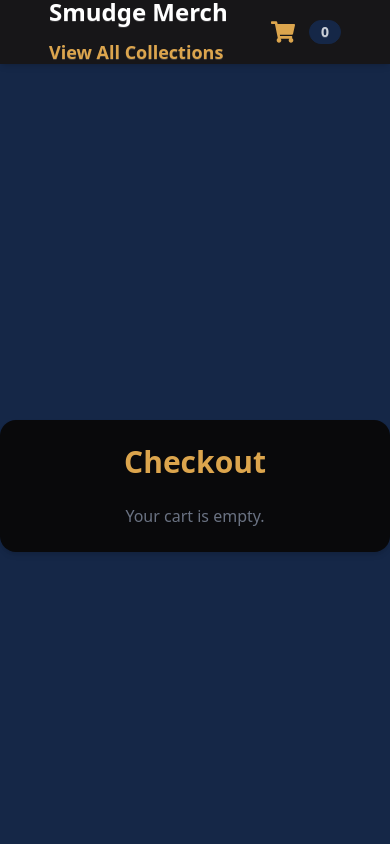
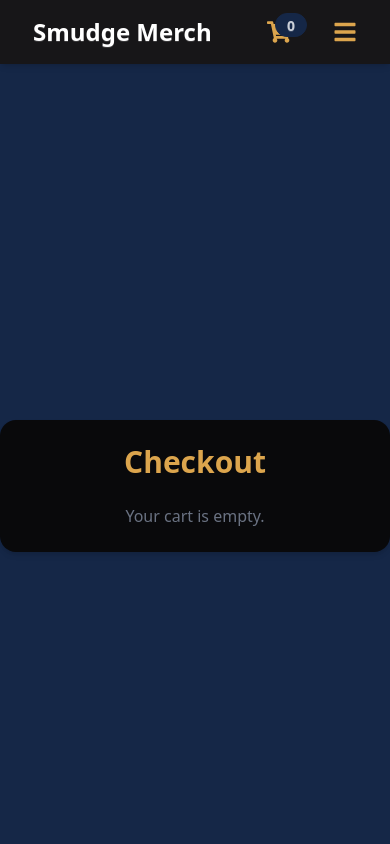
Before and after one commit to songexile/storefront_test, a React (Vite) app: page /cart in a window 390 px wide. Shown: the top 844 px of the page. Built offline with nearby package versions, Linux system fonts and the light colour scheme.

Commit message:
Fixed issue with navbar

```diff
--- a/src/components/Nav/Nav.tsx
+++ b/src/components/Nav/Nav.tsx
@@ -1,33 +1,56 @@
-import React, { useContext } from "react";
+import React, { useContext, useState } from "react";
 import { title } from "../../settings/config";
-import { FaShoppingCart } from "react-icons/fa";
+import { FaShoppingCart, FaBars } from "react-icons/fa";
 import { CartContext } from "../../context/cart";
 import { Link } from "react-router-dom";
 
 function Nav() {
   const { cartItems } = useContext(CartContext);
   const cartQuantity = cartItems.reduce((total, item) => total + item.quantity, 0);
+  const [isMenuOpen, setIsMenuOpen] = useState(false);
 
   return (
-    <nav className="navbar bg-base-200 fixed top-0 z-50 w-full h-16 px-8 shadow-md">
-      {/* Logo and Collections Link */}
-      <div className="flex-1">
+    <>
+      <nav className="navbar bg-base-200 fixed top-0 z-50 w-full h-16 px-4 md:px-8 shadow-md">
+        <div className="flex items-center justify-between w-full">
+          {/* Logo */}
           <Link to="/" className="btn btn-ghost text-2xl font-bold text-primary">
             {title}
           </Link>
+
+          {/* Hamburger and Cart for Mobile */}
+          <div className="flex items-center md:hidden">
+            <Link to="/cart" className="btn btn-ghost relative">
+              <FaShoppingCart className="text-2xl" />
+              <span className="badge badge-secondary absolute top-0 right-0">{cartQuantity}</span>
+            </Link>
+            <button onClick={() => setIsMenuOpen(!isMenuOpen)} className="btn btn-ghost ml-2">
+              <FaBars className="text-2xl" />
+            </button>
+          </div>
+
+          {/* Menu for Desktop */}
+          <div className="hidden md:flex items-center space-x-4">
             <Link to="/products" className="btn btn-ghost text-lg">
               View All Collections
             </Link>
-      </div>
-
-      {/* Cart Icon */}
-      <div className="flex-none">
             <Link to="/cart" className="btn btn-ghost flex items-center space-x-2 text-lg">
               <FaShoppingCart className="text-2xl" />
               <span className="badge badge-secondary">{cartQuantity}</span>
             </Link>
           </div>
+        </div>
       </nav>
+
+      {/* Mobile Menu */}
+      {isMenuOpen && (
+        <div className="md:hidden bg-base-200 p-4 fixed w-full z-40 mt-16 shadow-md">
+          <Link to="/products" className="block py-2 text-lg">
+            View All Collections
+          </Link>
+        </div>
+      )}
+    </>
   );
 }
 
```
Lines whose indentation alone changed are shown as unchanged.
